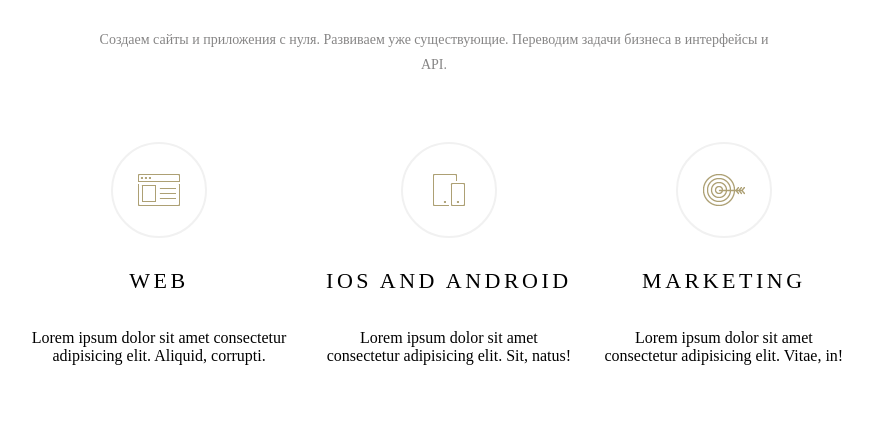
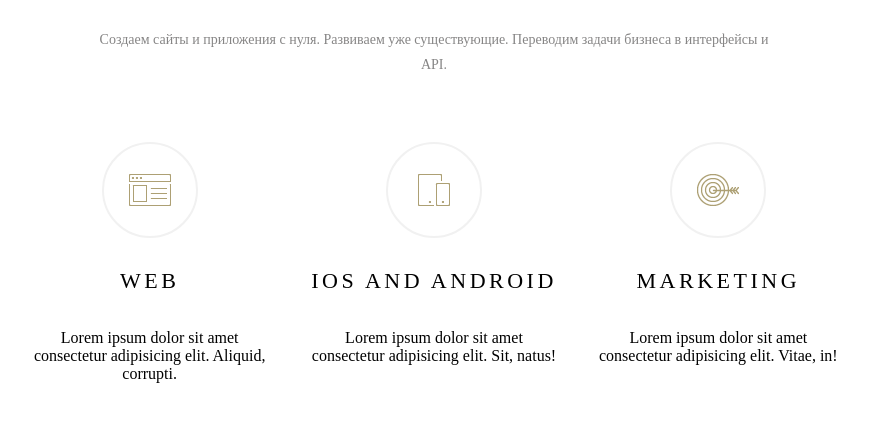
Before and after one commit to anetochkadmi/css-cv, a plain HTML site: page studying-bem/index.html in a window 1280 px wide. Shown: the part 79-500 px from the top of the page, without its empty margins (206-1079 px from the left). Drawn offline with Linux system fonts and the light colour scheme.

Commit message:
add flex 33% in about__column

```diff
--- a/studying-bem/styles.css
+++ b/studying-bem/styles.css
@@ -51,6 +51,7 @@
 }
 .about__column {
     padding: 0 15px;
+    flex: 0 33.333%;
 }
 .item-about {
 }
```
